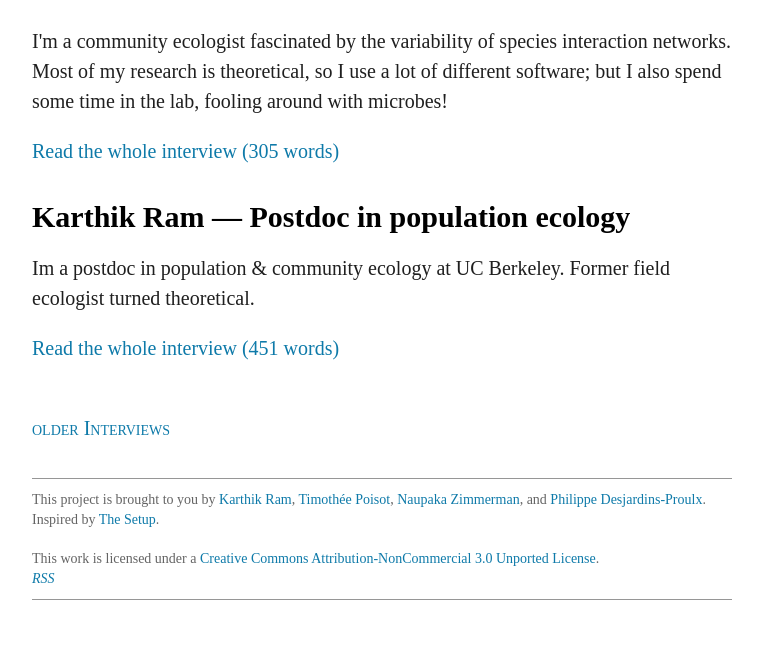
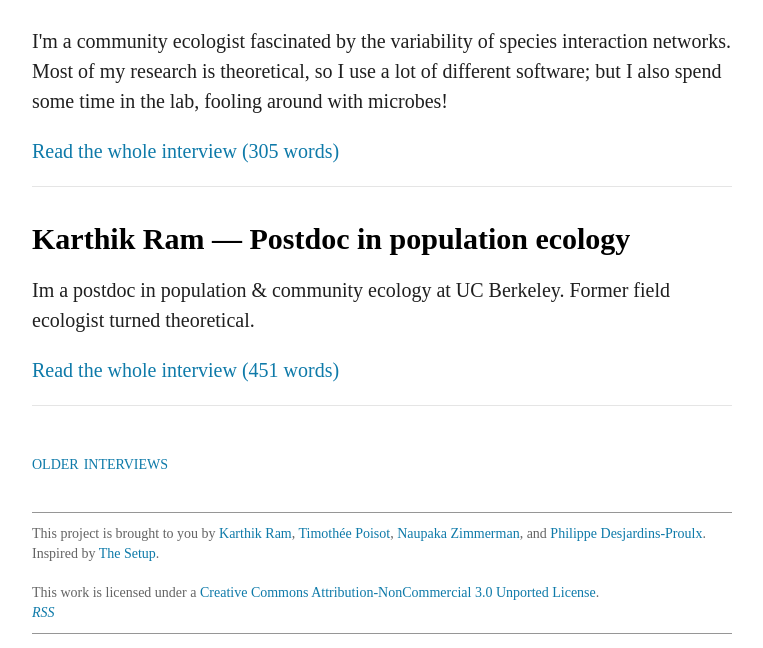
Before and after one commit to karthik/ecotools, a Jekyll site: the page built from index.html, in a window 1280 px wide, cut to the strip 741-1389 px from the top of the page. Shown: the whole strip, without its empty margins (258-1021 px from the left). Built offline with Jekyll 4.4.1, drawn with Linux system fonts in a browser that asks for light colours; Markdown is read by kramdown in place of the engine named in the settings; comment, search, counter and statistics services are not loaded; a style sheet for code colours, icons or effects is not loaded; before the commit the page ends 1355 px from its top, so only the background shows below that.

Commit message:
added separator between posts

```diff
--- a/index.html
+++ b/index.html
@@ -13,11 +13,12 @@ title: Home
         <p />
         <a href="{{ site.dir }}{{ post.url }}">
             Read the whole interview ({{ post.content | number_of_words }} words)
-        </a>
+        </a><br>
+        <hr class="gray-line">
     {% endfor %}
 </div>
 
 <div>
 <br>
-<span class="small-text"><a href="http://eebtools.org/interviews/">older Interviews</a></span>
+<span class="small-text"><a href="http://eebtools.org/interviews/">older interviews</a></span>
 </div>
```
